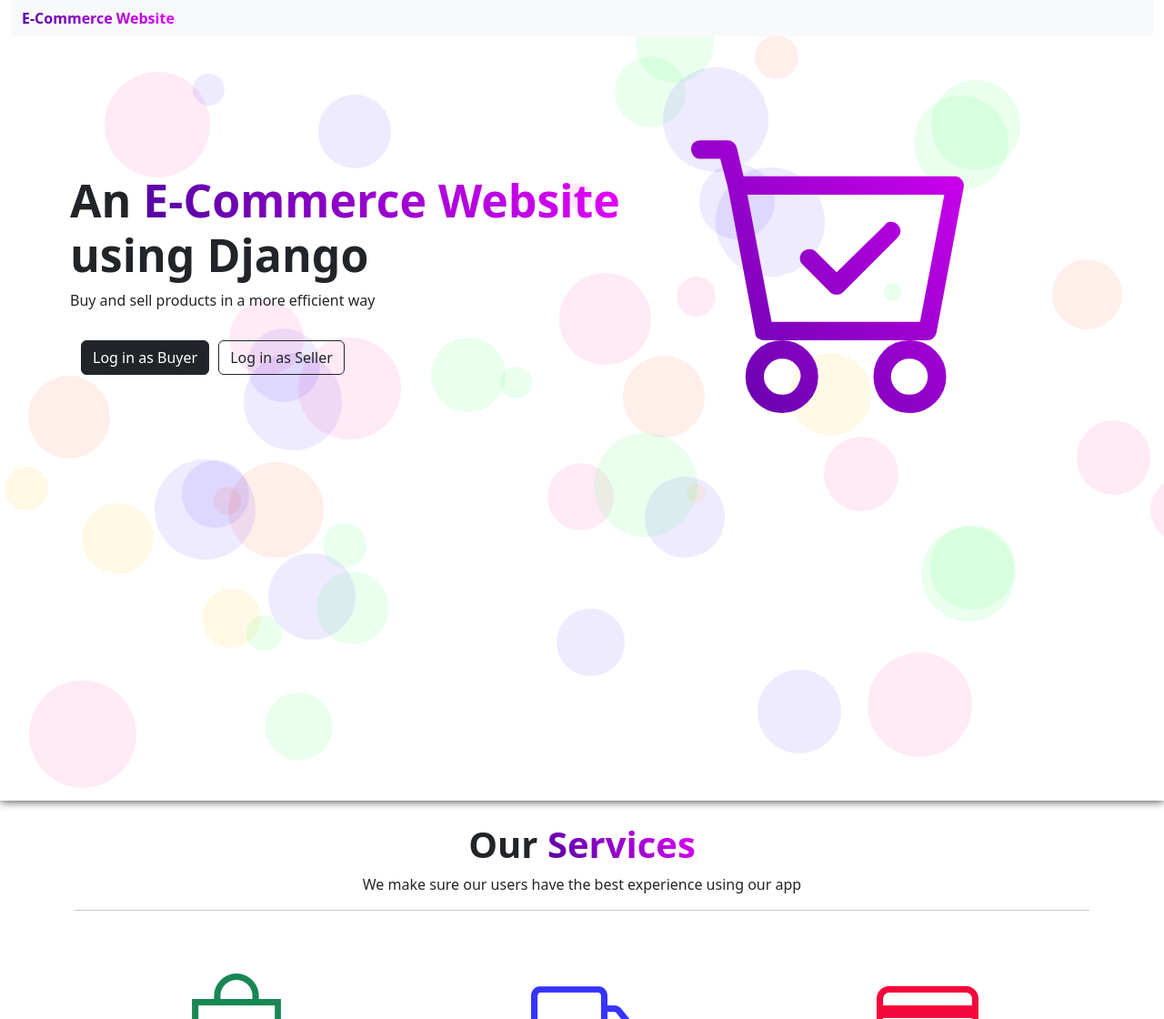
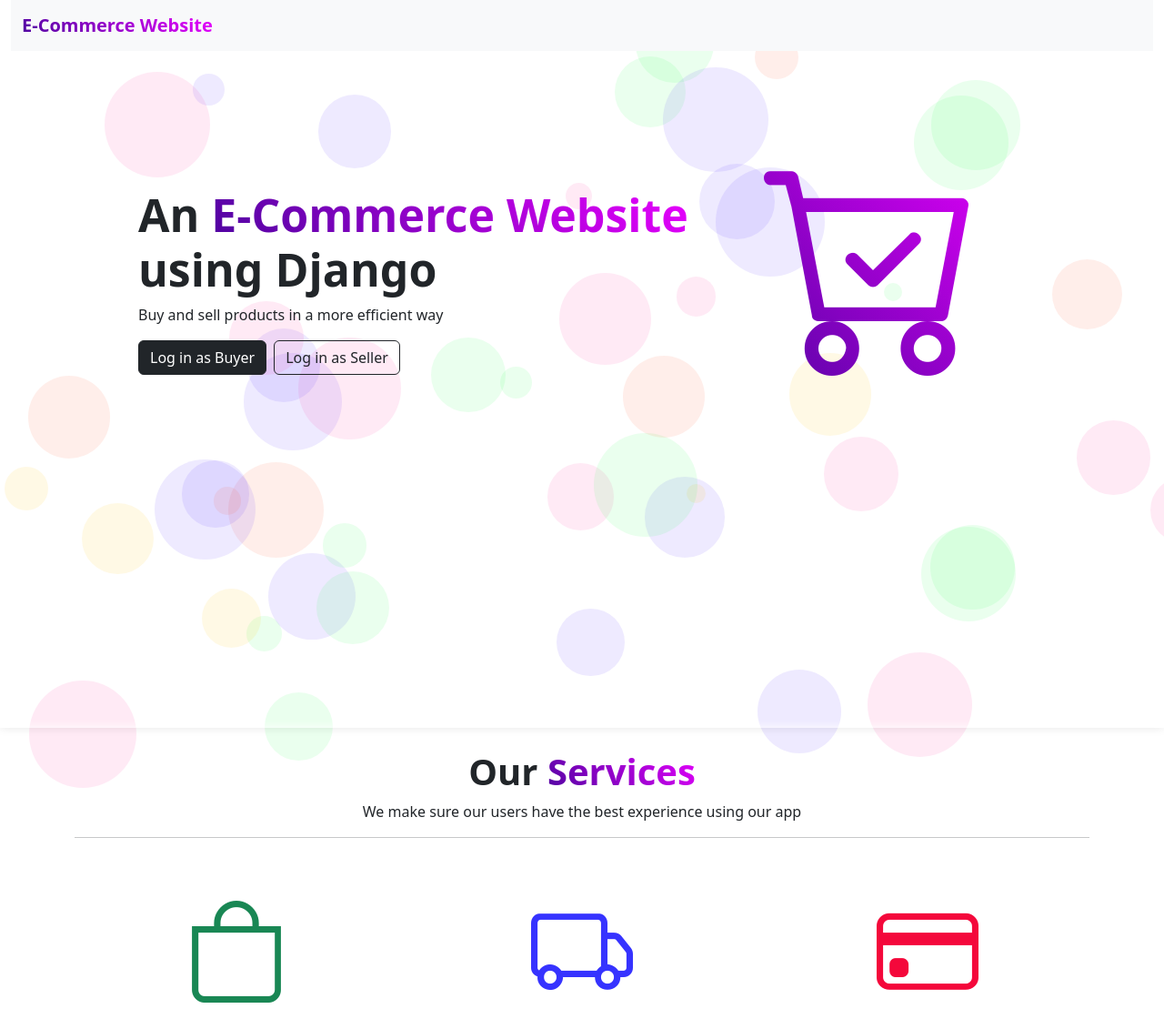
Before and after one commit to alecxander567/E-commerce-Website, a Django app: page / in a window 1280 px wide. Shown: the top 1120 px of the page at 91% size. Run offline with Django 5.2, Linux system fonts and the light colour scheme.

Commit message:
Add files via upload

```diff
--- a/my_app/templates/landingpage.html
+++ b/my_app/templates/landingpage.html
@@ -11,40 +11,38 @@
 </head>
 <body>
 
-  <section class="container-fluid" style="box-shadow: 0 0 10px; height: 110vh;">
-    <nav class="navbar navbar-expand-lg navbar-light bg-light">
+<section class="container-fluid" style="box-shadow: 0 0 10px rgba(0, 0, 0, 0.1); min-height: 100vh; max-height: 90vh; max-width: 100%; margin: auto; position: relative;">
+    <nav class="navbar navbar-light bg-light">
         <div class="container-fluid">
-            <button class="navbar-toggler" type="button" data-bs-toggle="collapse" data-bs-target="#navbarSupportedContent"
-                aria-controls="navbarSupportedContent" aria-expanded="false" aria-label="Toggle navigation">
-                <span class="navbar-toggler-icon"></span>
-            </button>
-            <div class="collapse navbar-collapse" id="navbarSupportedContent">
-                <ul class="navbar-nav me-auto mb-2 mb-lg-0">
-                    <li class="nav-item">
-                        <div class="dropdown">
-                            <span><strong>E-Commerce Website</strong></span>
-                        </div>
-                    </li>
-                </ul>
-            </div>
+            <a class="navbar-brand"><strong><span>E-Commerce Website</span></strong></a>
         </div>
     </nav>
 
-    <div class="container" style="width: 650px; position: relative; left: -250px; top: 150px;">
+<div class="container d-flex flex-column flex-lg-row align-items-center justify-content-between"
+    style="max-width: 1000px; margin-top: 150px;">
+
+   <!-- Left Side: Text Content -->
+   <div class="text-center text-lg-start" style="flex: 1;">
        <h1 style="font-weight: 900; font-size: 50px;">
            An <span>E-Commerce Website</span> using Django
        </h1>
        <p>Buy and sell products in a more efficient way</p>
-        <div class="container md-3 py-3" style="display: flex; gap: 10px;">
+
+       <div class="d-flex flex-column flex-sm-row gap-2">
            <button type="button" class="btn btn-dark log-in">Log in as Buyer</button>
            <button type="button" class="btn btn-outline-dark seller-login">Log in as Seller</button>
        </div>
    </div>
 
+   <!-- Right Side: Large Icon with Proper Spacing -->
+   <div class="d-none d-lg-flex justify-content-center align-items-center" style="flex: 0.5;">
        <i class="bi bi-cart-check gradient-icon"
-        style="font-size: 20rem; position: absolute; right: 200px; top: 50px;" fill="url(#grad1)">
+          style="font-size: 15rem; color: black; margin-top: 60px;">
        </i>
+   </div>
+</div>
 </section>
+
 <section class="container-fluid" style="height: 100vh; box-shadow: 0 0 10px white;">
   <div class="container py-4">
       <h1 class="text-center fw-bold">Our <span>Services</span></h1>
```
Also changed, not shown: other parts of my_app/templates/landingpage.html (+89 -14 lines). Lines whose indentation alone changed are shown as unchanged.
